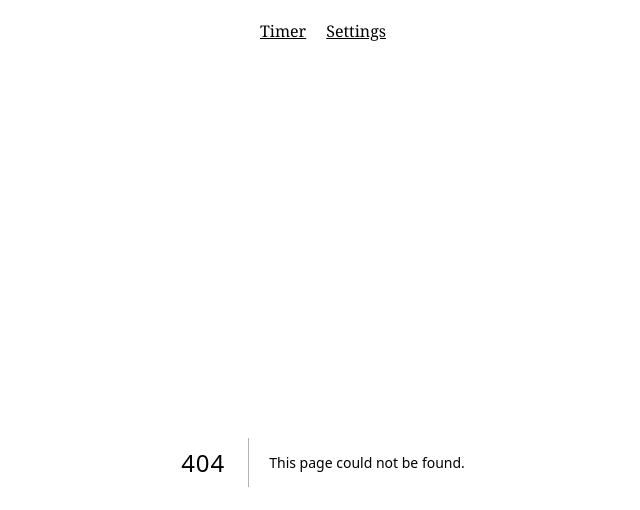
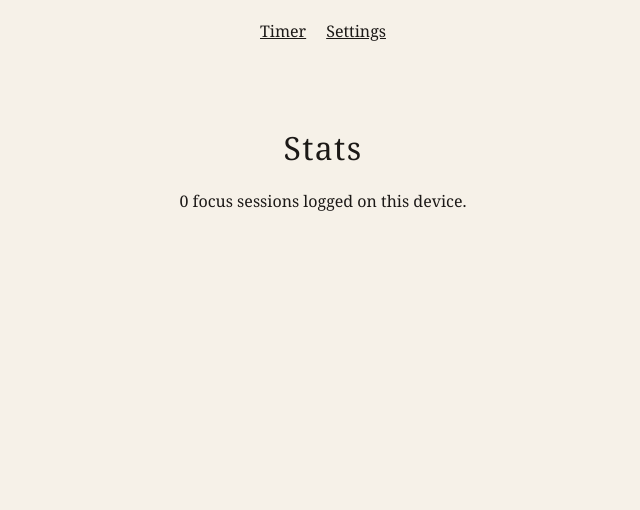
Before and after one commit to asilabdul/pomodoro-desk, a Next.js app: page /stats in a window 1280 px wide. Before the commit this address had no page. Shown: the top 510 px of the page, without its empty margins (317-957 px from the left). Built offline with nearby package versions, Linux system fonts and the light colour scheme.

Commit message:
stats page counts completed focus sessions

```diff
--- /dev/null
+++ b/app/stats/page.tsx
@@ -0,0 +1,18 @@
+'use client';
+import { useEffect, useState } from 'react';
+import { readStats } from '../../lib/stats';
+
+export default function StatsPage() {
+  const [rows, setRows] = useState<[string, number][]>([]);
+  useEffect(() => setRows(Object.entries(readStats()).sort().reverse()), []);
+  const total = rows.reduce((sum, [, n]) => sum + n, 0);
+  return (
+    <main>
+      <h1>Stats</h1>
+      <p>{total} focus sessions logged on this device.</p>
+      <ul className="stats">
+        {rows.map(([day, n]) => <li key={day}>{day}: {n}</li>)}
+      </ul>
+    </main>
+  );
+}
--- /dev/null
+++ b/lib/stats.ts
@@ -0,0 +1,15 @@
+const KEY = 'pomodoro-desk:sessions';
+
+export function recordFocusComplete(): void {
+  const today = new Date().toISOString().slice(0, 10);
+  const raw = window.localStorage.getItem(KEY);
+  const data = raw ? JSON.parse(raw) as Record<string, number> : {};
+  data[today] = (data[today] ?? 0) + 1;
+  window.localStorage.setItem(KEY, JSON.stringify(data));
+}
+
+export function readStats(): Record<string, number> {
+  if (typeof window === 'undefined') return {};
+  const raw = window.localStorage.getItem(KEY);
+  return raw ? JSON.parse(raw) : {};
+}
```
